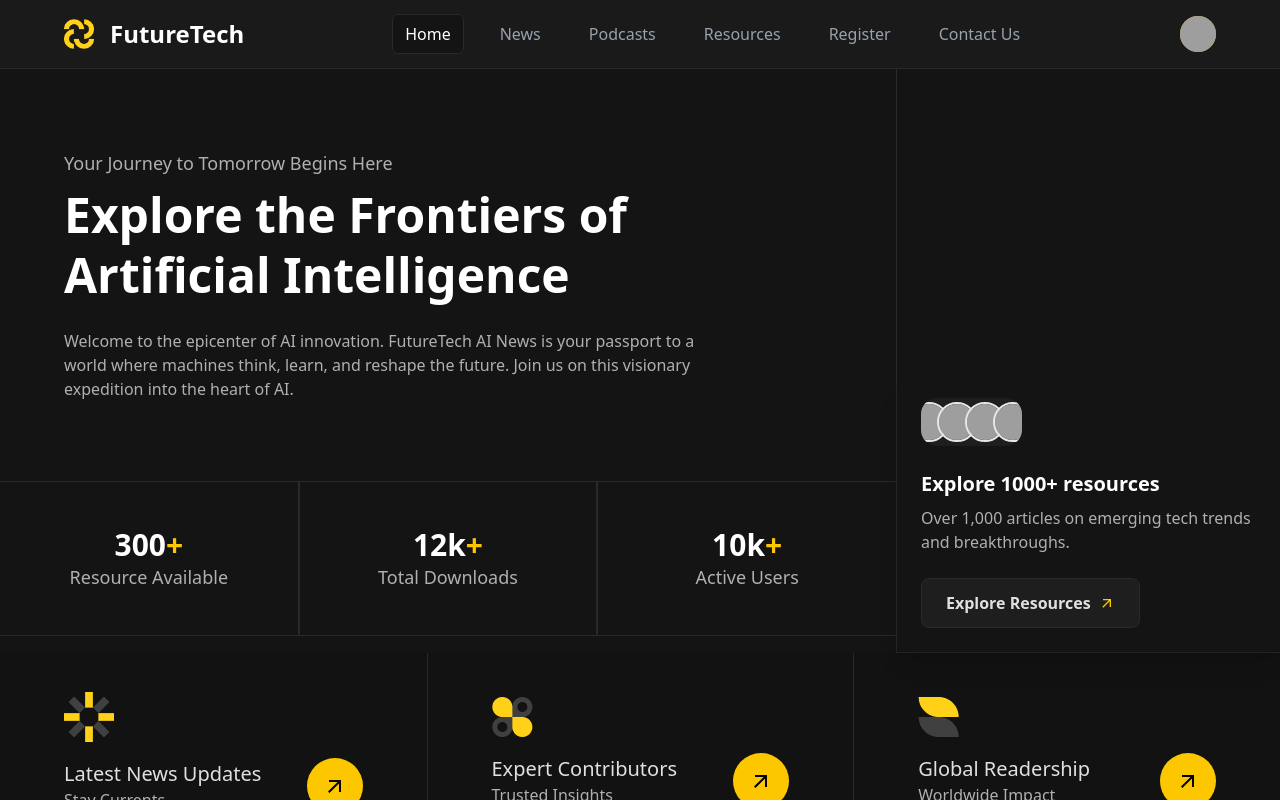
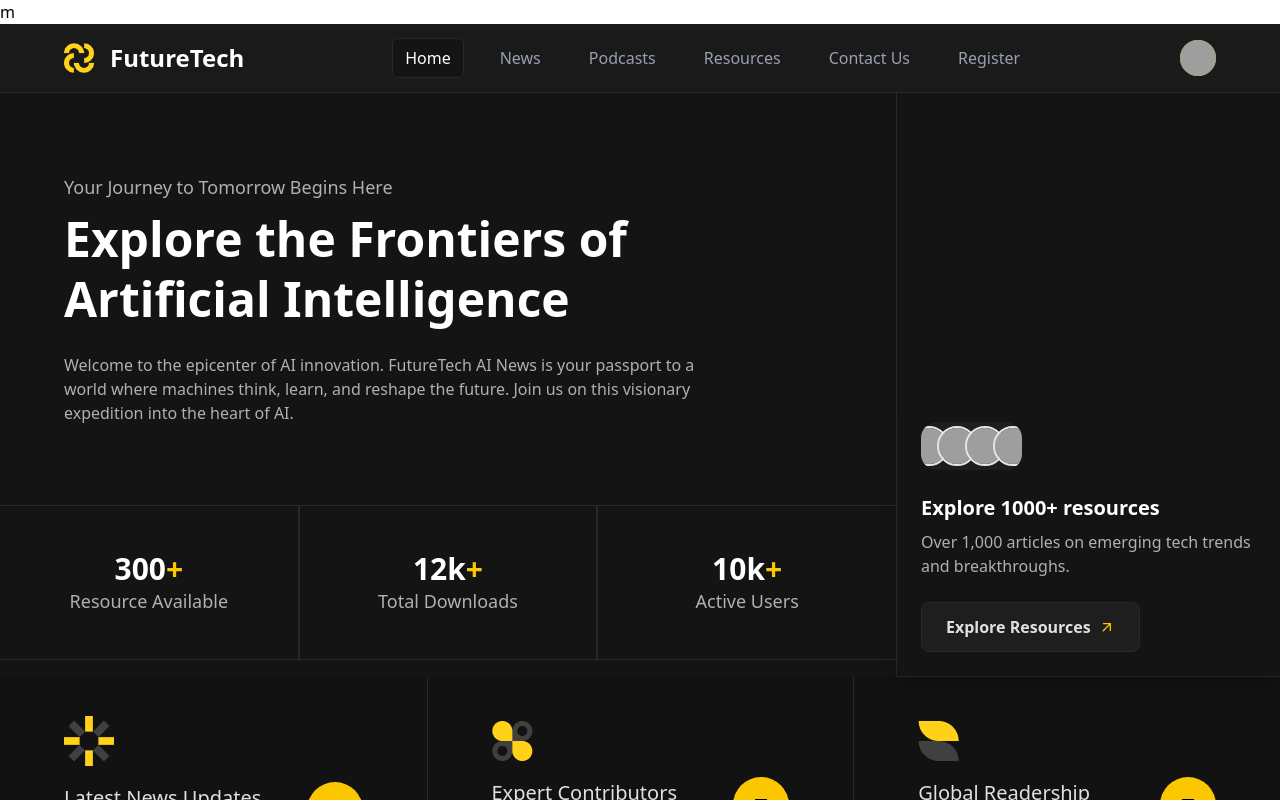
Before and after one commit to AhmadMahmoodRana-dev/BloogingPannel, a React (Vite) app in the folder frontend/: page / in a window 1280 px wide. Shown: the top 800 px of the page. Built offline with nearby package versions, Linux system fonts and the light colour scheme; no server answers; grey boxes are pictures that could not be loaded.

Commit message:
Page open From Top

```diff
--- a/frontend/src/App.jsx
+++ b/frontend/src/App.jsx
@@ -11,10 +11,14 @@ import DashboardHome from "./dashboard/DashboardHome";
 import ProfilePage from "./pages/ProfilePage/ProfilePage"
 import AllBlogs from "./dashboard/AllBlogs";
 import ContactUs from "./pages/ContactUs/ContactUs";
+import ScrollToHash from "./components/Scrolls/ScrollToHash"
+import ScrollToTop from "./components/Scrolls/ScrollToTop"
 
 const App = () => {
   return (
     <div className="w-full min-h-screen h-auto">
+    <ScrollToHash/>
+    <ScrollToTop/>m
       <Routes>
         <Route path="/" element={<Home />} />
         <Route path="/blog/:slug" element={<BlogPage />} />
--- a/frontend/src/components/Navbar.jsx
+++ b/frontend/src/components/Navbar.jsx
@@ -34,10 +34,6 @@ const Navbar = () => {
     {
       title: "Resources",
       link: "/resources",
-    },
-    {
-      title: "Register",
-      link: "/register",
     },
     {
       title: "Contact Us",
@@ -77,18 +73,28 @@ const Navbar = () => {
               </li>
             );
           })}
-          {
-            token ? <li>
+          {token ? (
+            <li>
               <NavLink
-                  to={'/dashboard'}
+                to={"/dashboard"}
                 className={linkClasses}
                 style={linkStyle}
               >
                 Dashboard
               </NavLink>
             </li>
-              : null
-          }
+          ) : null}
+          {token ? null : (
+            <li>
+              <NavLink
+                to={"/register"}
+                className={linkClasses}
+                style={linkStyle}
+              >
+                Register
+              </NavLink>
+            </li>
+          )}
         </ul>
 
         {/* Contact Button */}
--- /dev/null
+++ b/frontend/src/components/Scrolls/ScrollToHash.jsx
@@ -0,0 +1,25 @@
+import { useEffect } from 'react';
+import { useLocation } from 'react-router-dom';
+
+const ScrollToHash = () => {
+  const { hash } = useLocation();
+
+  useEffect(() => {
+    if (hash) {
+      const id = hash.replace('#', '');
+      const el = document.getElementById(id);
+
+      if (el) {
+        // Option 1: More control — scroll to position with offset
+        const yOffset = -90; // adjust this offset based on your fixed header height
+        const y = el.getBoundingClientRect().top + window.pageYOffset + yOffset;
+
+        window.scrollTo({ top: y, behavior: 'smooth' });
+      }
+    }
+  }, [hash]);
+
+  return null;
+};
+
+export default ScrollToHash;
--- /dev/null
+++ b/frontend/src/components/Scrolls/ScrollToTop.jsx
@@ -0,0 +1,15 @@
+import { useEffect } from "react";
+import { useLocation } from "react-router-dom";
+
+export default function ScrollToTop() {
+  const { pathname, hash } = useLocation();
+
+  useEffect(() => {
+    // If there's a hash (anchor link), don't scroll to top
+    if (!hash) {
+      window.scrollTo(0, 0);
+    }
+  }, [pathname, hash]);
+
+  return null;
+}
--- a/frontend/src/pages/Home/index.jsx
+++ b/frontend/src/pages/Home/index.jsx
@@ -33,10 +33,9 @@ const Home = () => {
     },
   ];
 
-
   return (
     <div className="w-full miin-h-screen h-auto">
-    <Navbar/>
+      <Navbar />
       <Header />
       <LatestNews />
       <HomePageUseableContainer
```
Lines whose indentation alone changed are shown as unchanged.
